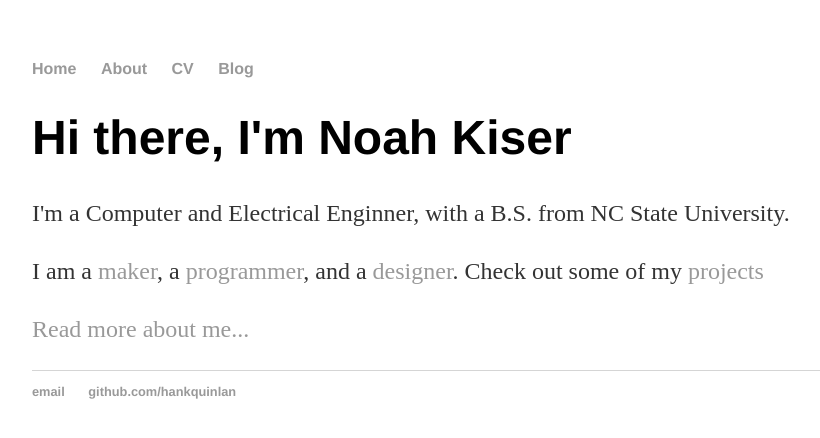
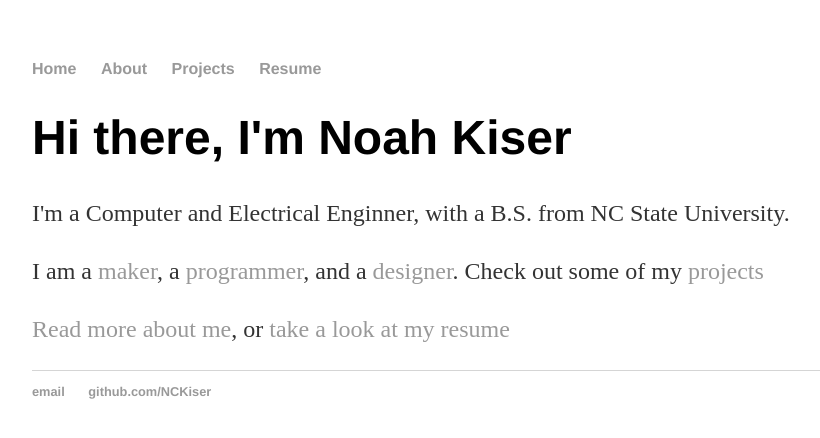
Before and after one commit to NCKiser/NCKiser.github.io, a Jekyll site: the page built from index.html, in a window 1280 px wide. Shown: the top 438 px of the page, without its empty margins (160-980 px from the left). Built offline with Jekyll 4.4.1, drawn with Linux system fonts in a browser that asks for light colours.

```diff
--- a/_layouts/default.html
+++ b/_layouts/default.html
@@ -10,8 +10,8 @@
 	    		<ul>
 	        		<li><a href="/">Home</a></li>
 		        	<li><a href="/about">About</a></li>
-	        		<li><a href="/cv">CV</a></li>
-	        		<li><a href="/blog">Blog</a></li>
+	        		<li><a href="/projects">Projects</a></li>
+	        		<li><a href="/resume">Resume</a></li>
 	    		</ul>
 			</nav>
 			<div class="container">
@@ -21,8 +21,8 @@
 			</div><!-- /.container -->
 			<footer>
 	    		<ul>
-	        		<li><a href="mailto:hankquinlanhub@gmail.com">email</a></li>
-	        		<li><a href="https://github.com/hankquinlan">github.com/hankquinlan</a></li>
+	        		<li><a href="mailto:nckiser@ncsu.edu">email</a></li>
+	        		<li><a href="https://github.com/NCKiser">github.com/NCKiser</a></li>
 				</ul>
 			</footer>
 		</body>
--- a/index.html
+++ b/index.html
@@ -6,5 +6,5 @@
 	<h1>Hi there, I'm Noah Kiser</h1>
 	<p>I'm a Computer and Electrical Enginner, with a B.S. from NC State University.</p>
 	<p>I am a <a href="/projects">maker</a>, a <a href="/projects">programmer</a>, and a <a href="/projects">designer</a>. Check out some of my <a href="/projects">projects</a></p>
-	<p><a href="/about">Read more about me...</a></p>
+	<p><a href="/about">Read more about me</a>, or <a href="/resume">take a look at my resume</a></p>
 </div><!-- /.blurb -->
```
